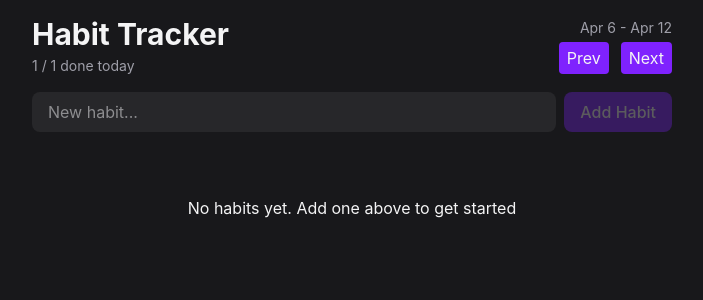
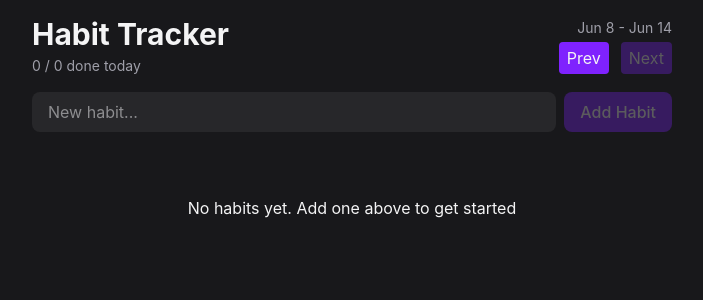
Before and after one commit to hu-lisa/habit-tracker, a React (Vite) app: page / in a window 1280 px wide. Shown: the top 300 px of the page, without its empty margins (288-991 px from the left). Built offline with nearby package versions, Linux system fonts and the light colour scheme.

Commit message:
Header functionality

```diff
--- a/src/App.tsx
+++ b/src/App.tsx
@@ -1,17 +1,27 @@
+import { useState } from "react";
 import HabitForm from "./components/HabitForm"
 import HabitList from "./components/HabitList"
 import Header from "./components/Header"
 import HabitProvider from "./context/HabitProvider";
+import { addWeeks, eachDayOfInterval, startOfWeek, endOfWeek } from "date-fns";
 
 export default function App() {
-
-
+  const [weekOffset, setWeekOffset] = useState(0);
+  const week = addWeeks(new Date(), weekOffset);
+  const visibleDates = eachDayOfInterval({
+    start: startOfWeek(week, { weekStartsOn: 1 }),
+    end: endOfWeek(week, { weekStartsOn: 1 })
+  });
   return (
     <HabitProvider>
       <div className="max-w-2xl mx-auto p-4 flex flex-col gap-4">
-        <Header />
+        <Header
+          visibleDates={visibleDates}
+          onNext={() => setWeekOffset(o => o + 1)}
+          onPrev={() => setWeekOffset(o => o - 1)}
+        />
         <HabitForm />
-        <HabitList />
+        <HabitList visibleDates={visibleDates} />
       </div>
     </HabitProvider>
   )
--- a/src/components/HabitList.tsx
+++ b/src/components/HabitList.tsx
@@ -1,31 +1,29 @@
-import { eachDayOfInterval, endOfWeek, format, isFuture, isSameDay, startOfWeek, subDays } from "date-fns";
+import { format, isFuture, isSameDay, subDays } from "date-fns";
 import Button from "./Button";
 import { useHabits, type Habit } from "../context/useHabits";
 
+type HabitListProps = {
+    visibleDates: Date[];
+}
 
-export default function HabitList() {
+export default function HabitList({ visibleDates }: HabitListProps) {
     const { habits } = useHabits();
     if (habits.length === 0) {
         return <h1 className="text-center text-shadow-zinc-500 py-12">No habits yet. Add one above to get started</h1>
     }
     return (
         <div className="flex flex-col gap-3">
-            {habits.map(habit => <HabitItem key={habit.id} habit={habit} />)}
+            {habits.map(habit => <HabitItem key={habit.id} habit={habit} visibleDates={visibleDates}/>)}
         </div>
     )
 }
 
 type HabitItemProps = {
     habit: Habit
+    visibleDates: Date[];
 }
-function HabitItem({ habit }: HabitItemProps) {
+function HabitItem({ habit, visibleDates }: HabitItemProps) {
     const {deleteHabit, toggleHabit} = useHabits();
-
-
-    const visibleDates = eachDayOfInterval({
-        start: startOfWeek(new Date(), { weekStartsOn: 1 }),
-        end: endOfWeek(new Date(), { weekStartsOn: 1 })
-    });
 
     const streak = getStreak(habit.completions);
 
--- a/src/components/Header.tsx
+++ b/src/components/Header.tsx
@@ -1,17 +1,29 @@
+import { format, isToday } from "date-fns";
+import { useHabits } from "../context/useHabits"
 import Button from "./Button"
 
-export default function Header() {
+type HeaderProps = {
+  visibleDates: Date[];
+  onPrev: () => void;
+  onNext: () => void
+}
+
+export default function Header({ visibleDates, onPrev, onNext }: HeaderProps) {
+  const { habits } = useHabits();
+
+  const doneToday = habits.filter(h => h.completions.some(c => isToday(c))).length;
+  const dateRange = `${format(visibleDates[0], "MMM d")} - ${format(visibleDates.at(-1)!, "MMM d")}`;
   return (
     <header className="flex items-center justify-between">
       <div className="flex flex-col gap-1">
-          <h1 className = "text-3xl font-bold">Habit Tracker</h1>
-          <span className="text-zinc-400 text-sm">1 / 1 done today</span>
+        <h1 className="text-3xl font-bold">Habit Tracker</h1>
+        <span className="text-zinc-400 text-sm">{doneToday} / {habits.length} done today</span>
       </div>
       <div className="flex flex-col gap-1 items-end">
-          <span className="text-zinc-400 text-sm">Apr 6 - Apr 12</span>
+        <span className="text-zinc-400 text-sm">{dateRange}</span>
         <div className="flex items-center gap-3">
-            <Button>Prev</Button>
-            <Button>Next</Button>
+          <Button onClick={onPrev}>Prev</Button>
+          <Button onClick={onNext} disabled={visibleDates.some(d => isToday(d))}>Next</Button>
         </div>
       </div>
     </header>
```
Lines whose indentation alone changed are shown as unchanged.
